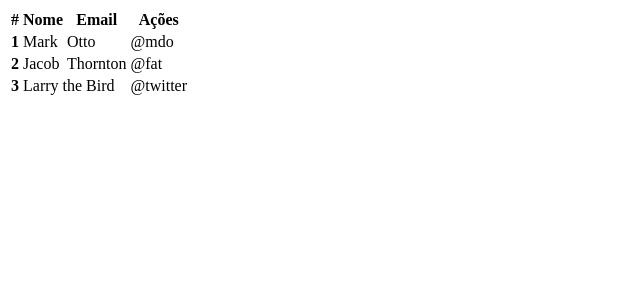
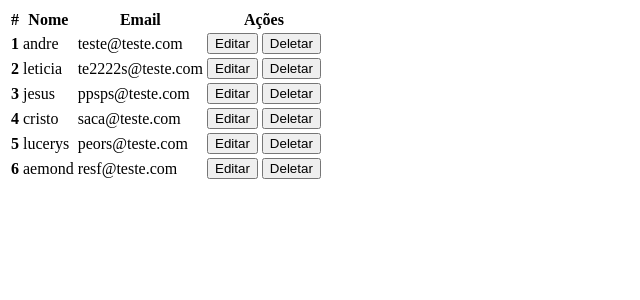
Before and after one commit to andrezitos3/gestao-usuarios, a Flask app: page /clientes/ in a window 1280 px wide. Shown: the top 300 px of the page, without its empty margins (0-640 px from the left). Run offline with Flask 3, Linux system fonts and the light colour scheme.

Commit message:
adicionando ações e requisições

```diff
--- /dev/null
+++ b/database/cliente.py
@@ -0,0 +1,9 @@
+CLIENTES = [
+
+    {"id": 1, "nome": "andre", "email": "teste@teste.com"},
+    {"id": 2, "nome": "leticia", "email": "te2222s@teste.com"},
+    {"id": 3, "nome": "jesus", "email": "ppsps@teste.com"},
+    {"id": 4, "nome": "cristo", "email": "saca@teste.com"},
+    {"id": 5, "nome": "lucerys", "email": "peors@teste.com"},
+    {"id": 6, "nome": "aemond", "email": "resf@teste.com"}
+]
--- a/routes/cliente.py
+++ b/routes/cliente.py
@@ -1,4 +1,5 @@
-from flask import Blueprint, render_template
+from flask import Blueprint, render_template, request
+from database.cliente import CLIENTES
 
 cliente_route = Blueprint('cliente', __name__)
 
@@ -18,12 +19,23 @@ Rota de clientes
 @cliente_route.route('/')
 def listaClientes():
     # lista de clientes
-    return render_template('lista_clientes.html')
+    return render_template('lista_clientes.html', clientes=CLIENTES)
 
 @cliente_route.route('/', methods=['POST'])
 def inserirCliente():
     # inserir os dados do cliente
-    pass
+
+    data = request.json
+
+    novo_usuario = {
+        "id": len(CLIENTES) + 1,
+        "nome": data['nome'],
+        "email": data['email']
+    }
+
+    CLIENTES.append(novo_usuario)
+
+    return render_template('item_cliente.html', cliente=novo_usuario)
 
 @cliente_route.route('/new')
 def formularioCliente():
@@ -36,17 +48,28 @@ def detalheCliente(cliente_id):
     # exibir detalhes dos clientes
     return render_template('detalhe_cliente.html')
 
-@cliente_route.route('/int:cliente_id>/edit')
+@cliente_route.route('/<int:cliente_id>/edit')
 def formularioEditCliente(cliente_id):
     # formulario para editar um cliente
-    return render_template('form_edit_cliente.html')
 
-@cliente_route.route('/int:cliente_id>/update', methods=['PUT'])
+    cliente = None
+
+    for c in CLIENTES:
+        if c['id'] == cliente_id:
+            cliente = c
+
+    return render_template('form_clientes.html', cliente=cliente)
+
+@cliente_route.route('/<int:cliente_id>/update', methods=['PUT'])
 def updateCliente(cliente_id):
     # atualizar informacoes do cliente
     pass
 
-@cliente_route.route('/int:cliente_id>/delete', methods=['DELETE'])
+@cliente_route.route('/<int:cliente_id>/delete', methods=['DELETE'])
 def deletarCliente(cliente_id):
     # deletar um cliente
-    pass
+    global CLIENTES
+
+    CLIENTES = [c for c in CLIENTES if c['id'] != cliente_id]
+
+    return {'deleted': 'ok'}
--- /dev/null
+++ b/templates/item_cliente.html
@@ -0,0 +1,15 @@
+<tr>
+    <th scope="row">{{cliente.id}}</th>
+    <td>{{cliente.nome}}</td>
+    <td>{{cliente.email}}</td>
+    <td>
+      <button class="btn btn-primary"
+      c-get="{{url_for('formularioEditCliente', cliente_id=cliente.id)}}"
+      c-target="#form-cliente"
+      >Editar</button>
+      <button class="btn btn-danger"
+                c-delete="{{url_for('cliente.deletarCliente', cliente_id=cliente.id)}}"
+                c-remove-closest="tr">Deletar
+            </button>
+    </td>
+  </tr>
--- a/templates/lista_clientes.html
+++ b/templates/lista_clientes.html
@@ -7,23 +7,13 @@
         <th scope="col">Ações</th>
       </tr>
     </thead>
-    <tbody>
-      <tr>
-        <th scope="row">1</th>
-        <td>Mark</td>
-        <td>Otto</td>
-        <td>@mdo</td>
-      </tr>
-      <tr>
-        <th scope="row">2</th>
-        <td>Jacob</td>
-        <td>Thornton</td>
-        <td>@fat</td>
-      </tr>
-      <tr>
-        <th scope="row">3</th>
-        <td colspan="2">Larry the Bird</td>
-        <td>@twitter</td>
-      </tr>
+    <tbody id="lista-clientes">
+
+      {%for cliente in clientes%}
+
+        {%include 'item_cliente.html'%}
+
+      {%endfor%}
+
     </tbody>
   </table>
```
Also changed, not shown: static/cru.js (added, +1 -0 lines), templates/form_clientes.html (+22 -0 lines), templates/indext.html (+14 -1 lines).
